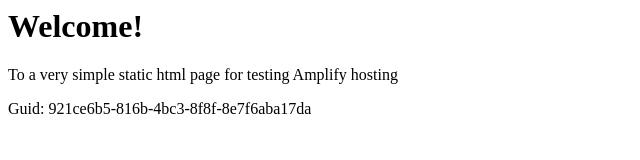
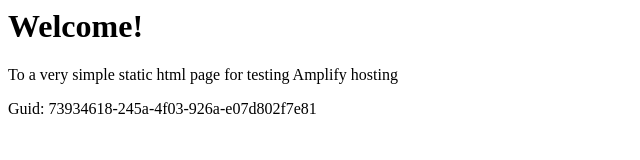
Before and after one commit to aws-aemilia-yul/Github-PR-Commit-Integration-Test-DoNotTouch-GitHubWebhookPushCanaryTest-v1-preprod-ca-central-1, a website: page src/index.html in a window 1280 px wide. Shown: the full height of the page, 0-640 px from the left. Drawn offline with Linux system fonts and the light colour scheme.

Commit message:
commit from integ tests

```diff
--- a/src/index.html
+++ b/src/index.html
@@ -12,6 +12,6 @@
 <body>
     <h1>Welcome!</h1>
     <p>To a very simple static html page for testing Amplify hosting</p>
-    <p>Guid: 921ce6b5-816b-4bc3-8f8f-8e7f6aba17da</p></body>
+    <p>Guid: 73934618-245a-4f03-926a-e07d802f7e81</p></body>
 
 </html>
```
